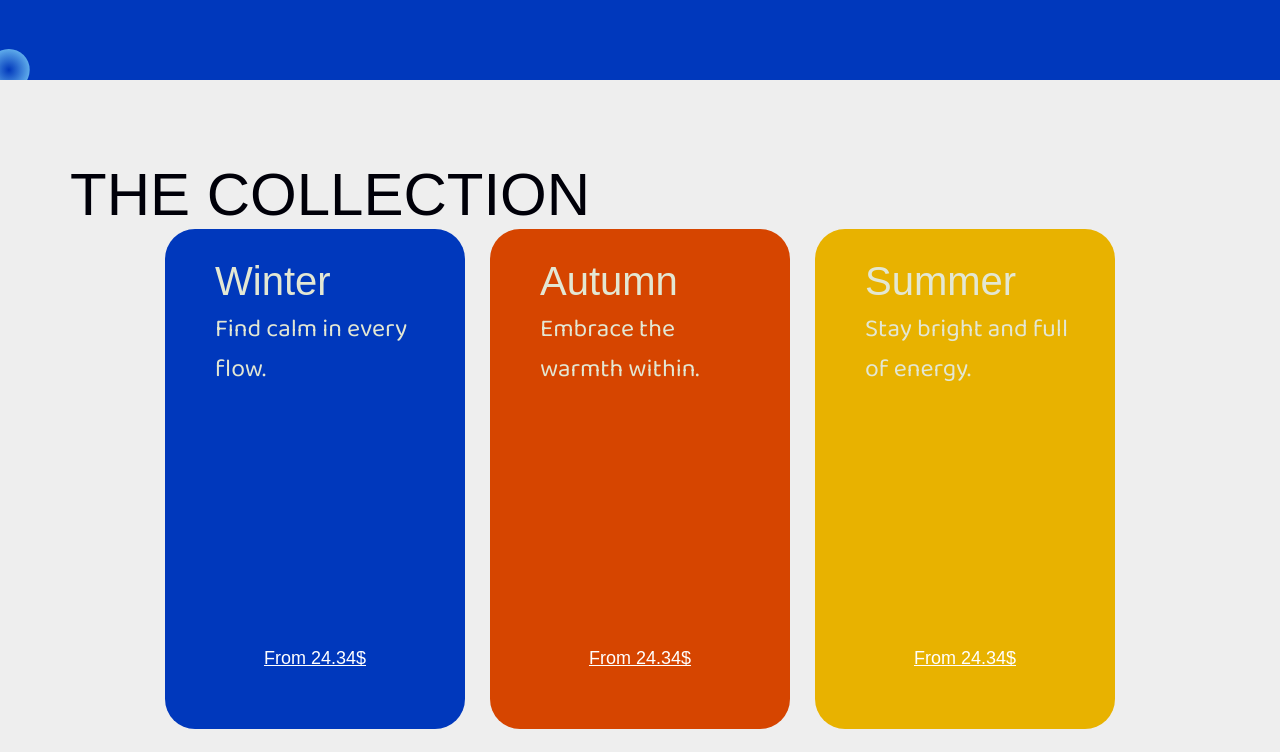
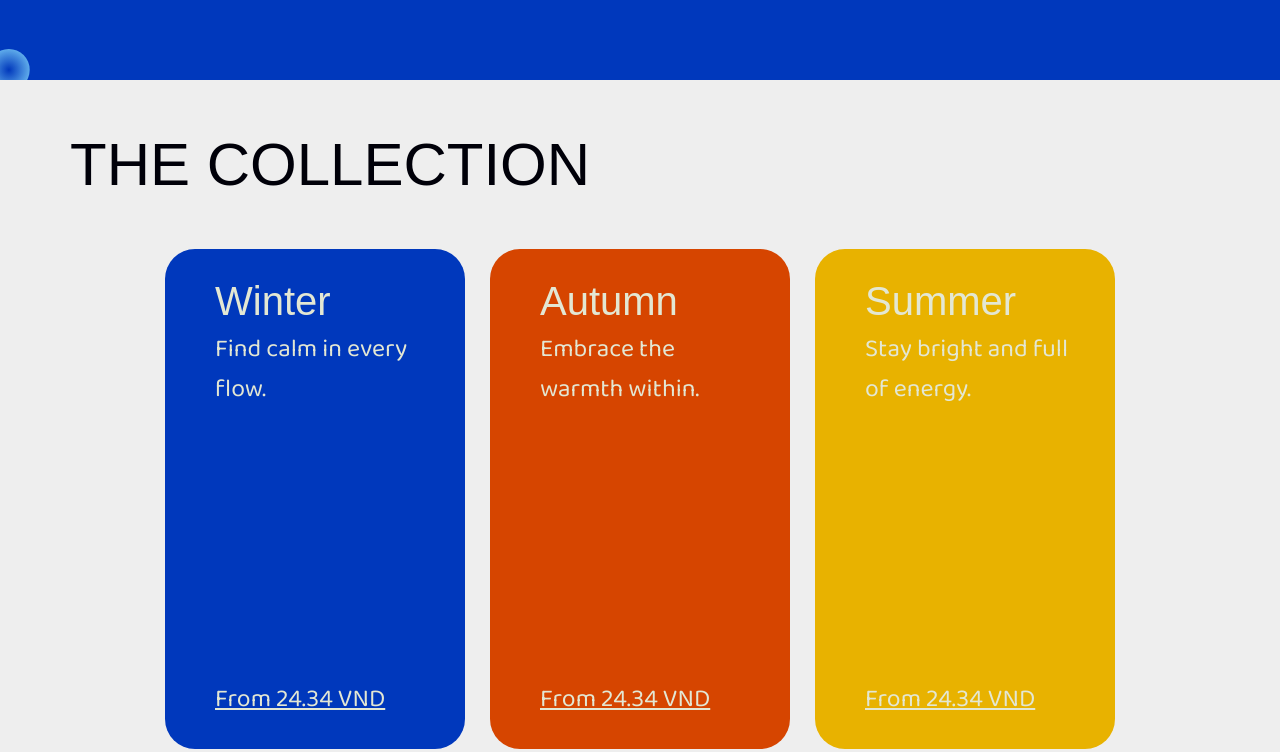
Before and after one commit to angwverse/Wottle, a plain HTML site: page index.html in a window 1280 px wide. Shown: the part 720-1472 px from the top of the page. Drawn offline with Linux system fonts and the light colour scheme; a web font is replaced by a local one.

Commit message:
2 phan r

```diff
--- a/index.html
+++ b/index.html
@@ -54,25 +54,25 @@
       <div class="season winter">
         <h3>Winter</h3>
         <p>Find calm in every flow.</p>
-        <a> From 24.34$</a>
+        <a> From 24.34 VND</a>
       </div>
 
       <div class="season autumn">
         <h3>Autumn</h3>
         <p>Embrace the warmth within.</p>
-        <a> From 24.34$</a>
+        <a> From 24.34 VND</a>
       </div>
 
       <div class="season summer">
         <h3>Summer</h3>
         <p>Stay bright and full of energy.</p>
-        <a> From 24.34$</a>
+        <a> From 24.34 VND</a>
       </div>
 
       <div class="season spring">
         <h3>Spring</h3>
         <p>Fresh beginnings start here.</p>
-        <a> From 24.34$</a>
+        <a> From 24.34 VND</a>
       </div>
     </div>
   </section>
--- a/style.css
+++ b/style.css
@@ -181,10 +181,6 @@ svg {
   }
 }
 
-/* ====================== */
-/* THE COLLECTION SECTION */
-/* ====================== */
-
 .collection {
   background-color: #EEEEEE; /* nền sáng nhã nhặn */
   text-align: left;
@@ -198,7 +194,8 @@ svg {
   font-weight: 500;
   color: #000009;
   margin-left: 50px;
-  margin-top: -20px;
+  margin-top: -50px;
+  margin-bottom: 50px;
 }
 
 /* Bố cục 4 ô cố định 300x600 */
@@ -215,12 +212,8 @@ svg {
   height: 500px;
   border-radius: 30px;
   padding: 60px 20px;
-  color: #fff;
   position: relative; /* để định vị tự do chữ bên trong */
   display: block;     /* trở về bố cục khối bình thường */
-  opacity: 0;
-  transform: translateY(40px);
-  animation: fadeUp 1s ease-out forwards;
 }
 
 .season h3 {
@@ -245,17 +238,13 @@ svg {
 }
 
 .season a {
+  font-family: "Baloo 2", sans-serif;
   position: absolute;
-  bottom: 60px;
-  left: 50%;
-  transform: translateX(-50%);
-  font-size: 18px;
+  bottom: 30px;
+  left: 50px;
+  font-size: 25px;
   text-decoration: underline;
-  color: #fff;
-}
-
-.season a:hover {
-  opacity: 0.8;
+  color: #E3E7D3;
 }
 
 /* Màu từng mùa */
@@ -264,17 +253,7 @@ svg {
 .summer { background-color: #E8B200; }
 .spring { background-color: #1CA317; }
 
-/* Animation xuất hiện */
-@keyframes fadeUp {
-  0% {
-    opacity: 0;
-    transform: translateY(50px);
-  }
-  100% {
-    opacity: 1;
-    transform: translateY(0);
-  }
-}
+
 
 /* Responsive: khi màn hình nhỏ thì giữ 1 cột */
 @media (max-width: 768px) {
```
